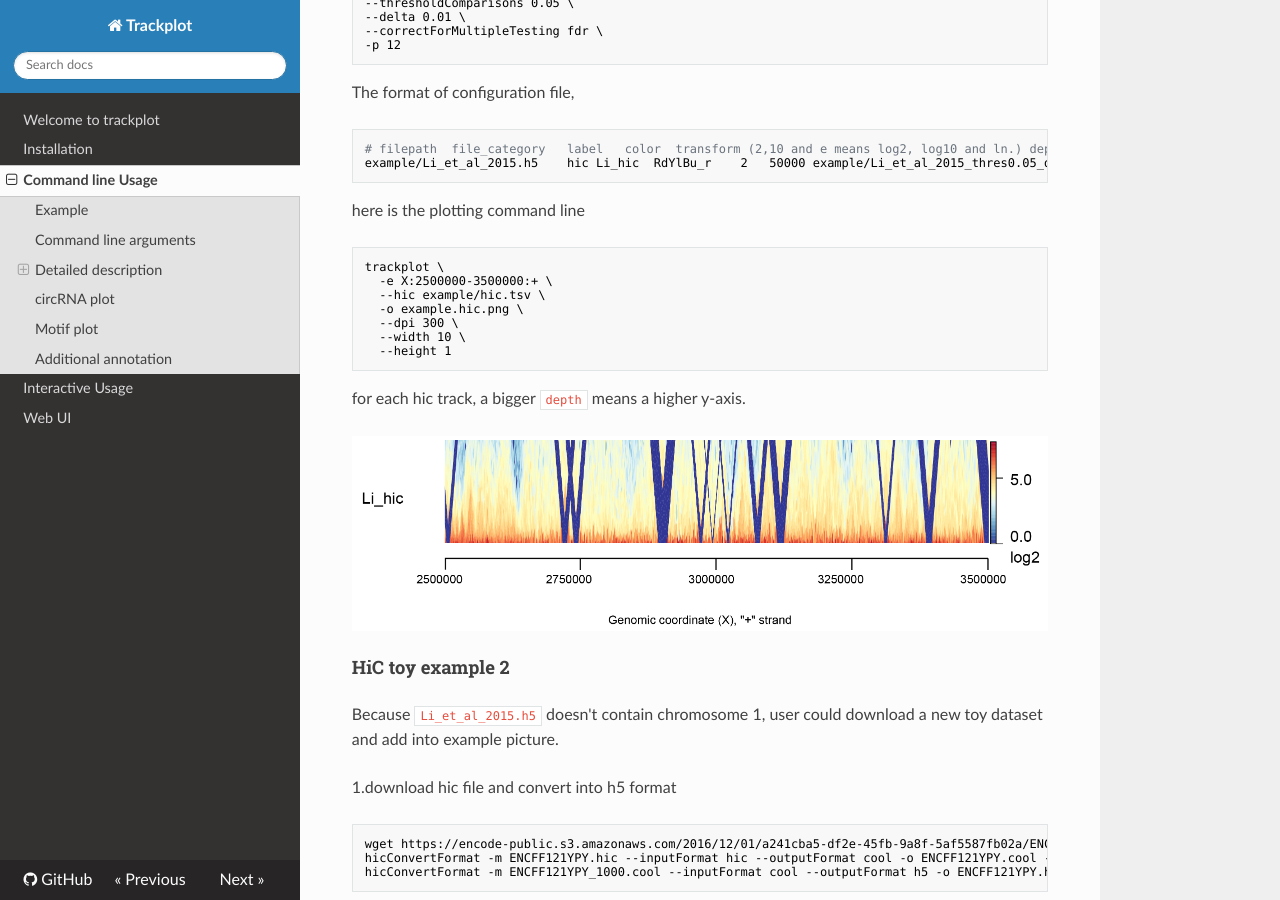
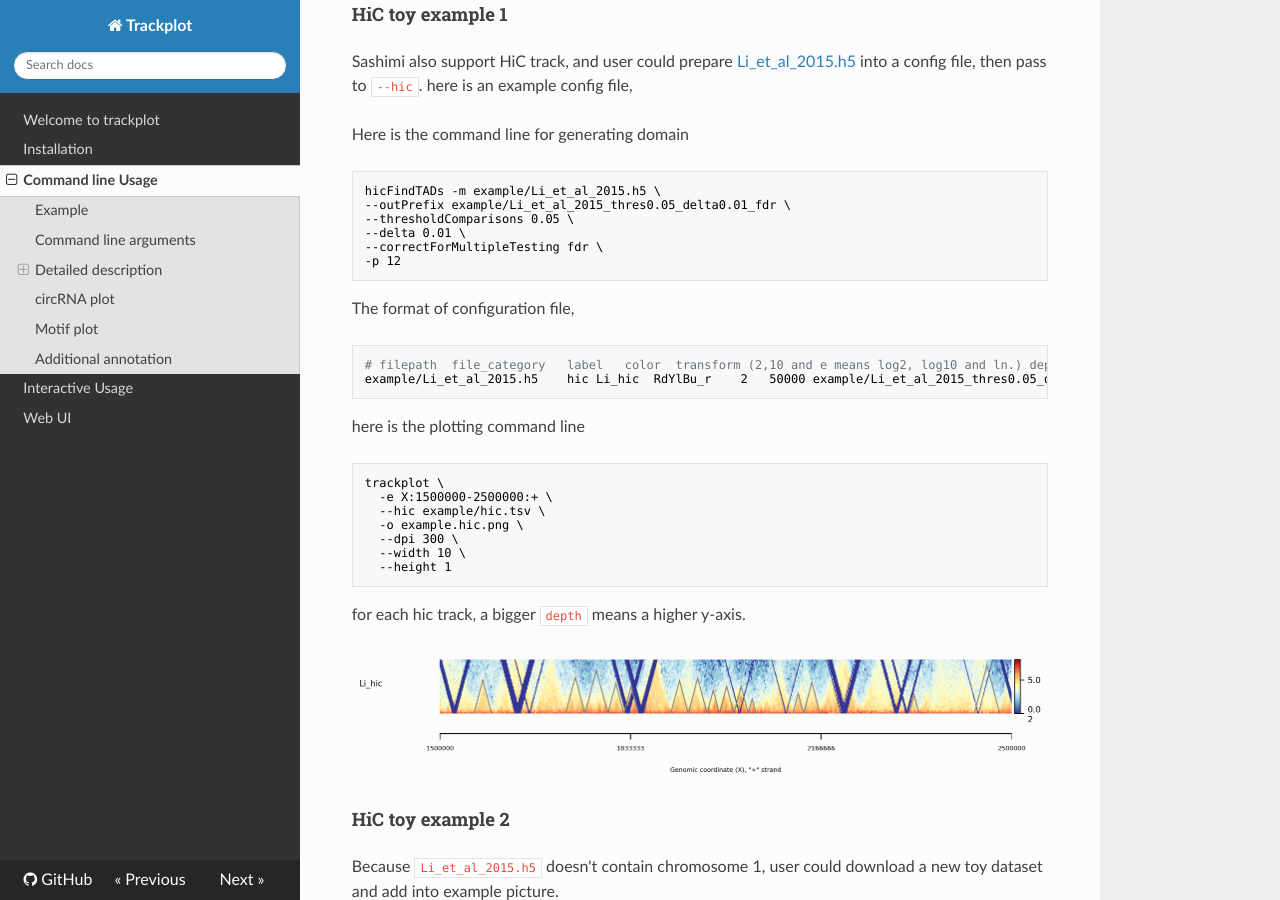
Before and after one commit to ygidtu/trackplot, an MkDocs documentation site: the page built from docs/command.md, in a window 1280 px wide and 900 px high, scrolled down 23748 px. Built offline with MkDocs 1.6.1, drawn with Linux system fonts in a browser that asks for light colours; nearby versions of some CDN libraries.

Commit message:
update hic_domain and doc

````diff
--- a/docs/command.md
+++ b/docs/command.md
@@ -23,7 +23,7 @@
   --interval example/interval_list.tsv \
   --customized-junction example/junctions.tsv
 ```
-
+---
 
 ## Command line arguments
 
@@ -313,6 +313,8 @@
   -h, --help                      Show this message and exit.
 ```
 
+---
+
 ## Detailed description
 
 ### Common options
@@ -355,6 +357,8 @@
 **Note:** `Cairo` backend may disable the heatmap rasterisation, so use as appropriate.
 
 The recommended combination of backend and image formats please check [matplotlib backend](https://matplotlib.org/stable/users/explain/backends.html)
+
+---
 
 ### Reference plot
 
@@ -437,6 +441,10 @@
 Then Sashimi receive the custom annotation file with parameter `--interval`, the additional genomic features will be visualized at the reference track.
 
 ![](imgs/cmd/interval.png)
+
+
+---
+
 
 ### Density plot
 
@@ -723,6 +731,9 @@
 ![](imgs/cmd/group_by_cell.png)
 
 
+---
+
+
 ### Line plot
 
 The line plot is simply another format of density plots.
@@ -779,6 +790,9 @@
 
 Please check the documentation in density plot.
 
+---
+
+
 ### Heatmap plot
 
 Heatmap plot takes bam or bigwig as input.
@@ -816,6 +830,9 @@
 **Example: `--heatmap-vmin` and `--heatmap-vmax` to uniform color map **
 
 ![](imgs/cmd/ICE1_scale_v.png)
+
+
+---
 
 
 ### Read-by-read plot
@@ -907,6 +924,10 @@
 
 ![](imgs/cmd/igv_plot.3.png)
 
+
+---
+
+
 ### HiC heatmap
 
 #### HiC toy example 1
@@ -935,7 +956,7 @@
 
 ```bash
 trackplot \
-  -e X:2500000-3500000:+ \
+  -e X:1500000-2500000:+ \
   --hic example/hic.tsv \
   -o example.hic.png \
   --dpi 300 \
@@ -992,6 +1013,10 @@
 
 here is the result. ![results](imgs/cmd/hic.2.png)
 
+
+---
+
+
 ## circRNA plot
 
 The linear and circRNA raw data were downloaded from [PRJNA541935](https://www.ncbi.nlm.nih.gov/bioproject/PRJNA541935).
@@ -1015,6 +1040,9 @@
   --link 925921-943808
 ```
 ![](imgs/cmd/circRNA.png)
+
+
+---
 
 
 ## Motif plot
@@ -1044,6 +1072,9 @@
 here is the result. ![result](imgs/cmd/motif.png)
 
 
+---
+
+
 ## Additional annotation
 
 We also provide multiple annotations, including indicator lines, focus, stroke and sequence.
````
Also changed, not shown: docs/index.md (+1 -1 lines), example/Article_figures/FigS2/B/README.md (+8 -0 lines), example/Article_figures/FigS3/B/README.md (+14 -0 lines), docs/imgs/cmd/hic.1.png.
